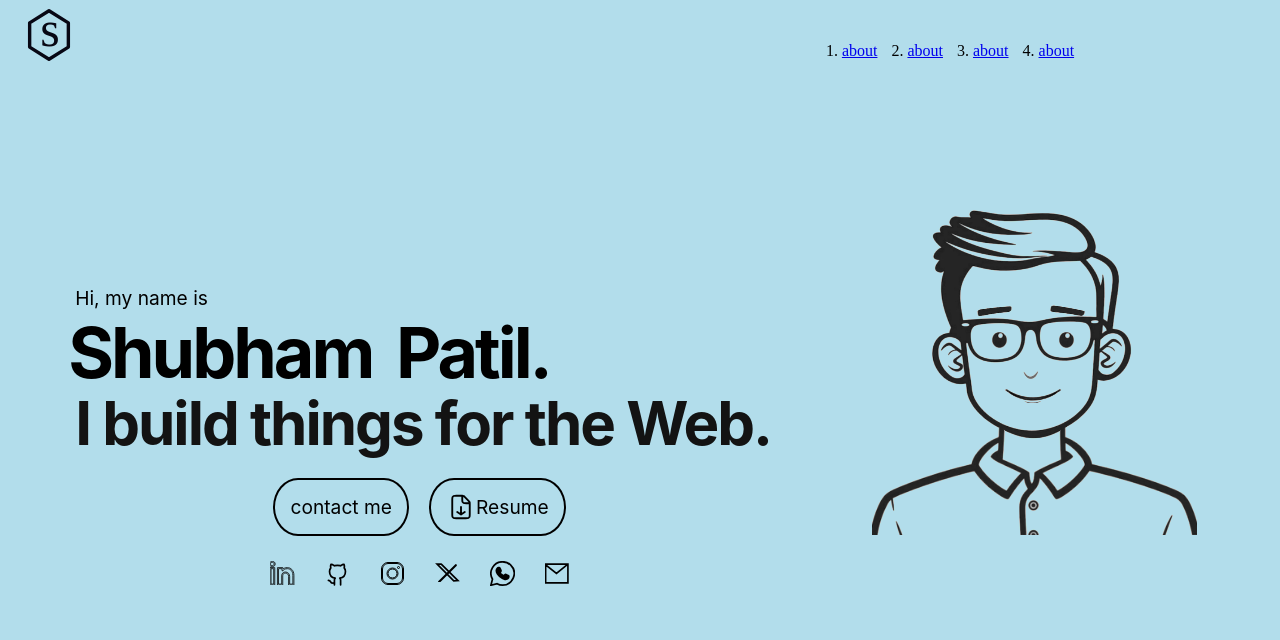
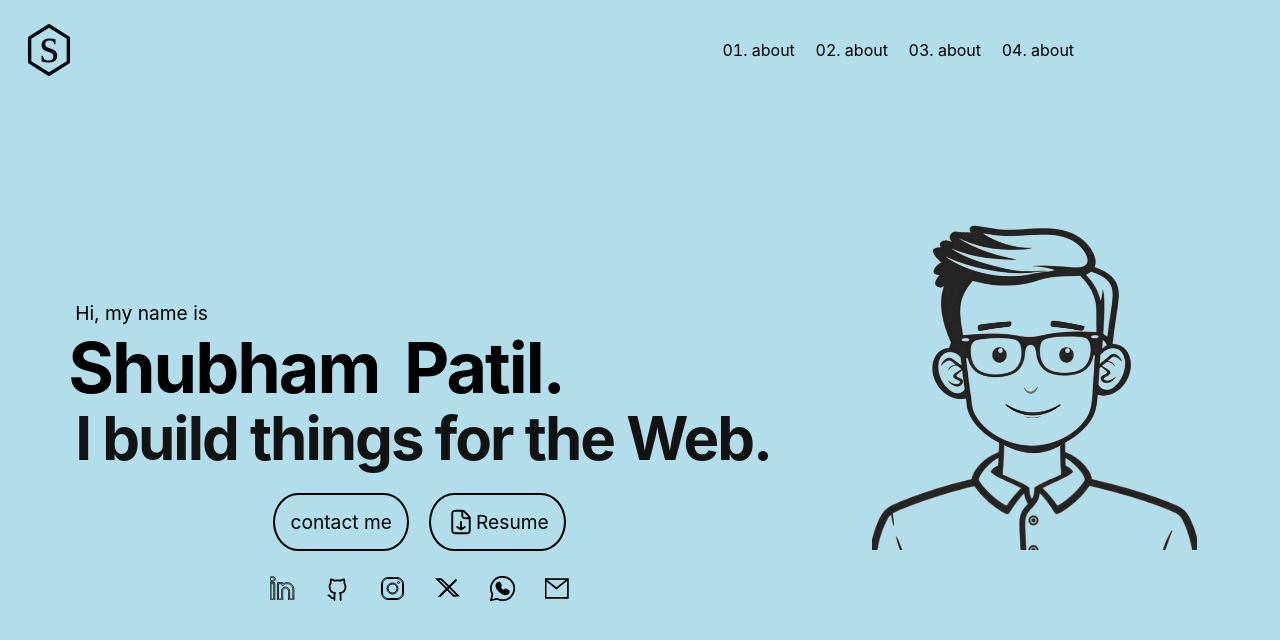
Before and after one commit to DevShubhamPatil/Devshubham, a React (Create React App) app: page / in a window 1280 px wide. Shown: the top 640 px of the page. Built offline with nearby package versions, Linux system fonts and the light colour scheme.

Commit message:
worked out little details

```diff
--- a/src/App.js
+++ b/src/App.js
@@ -6,25 +6,19 @@ import Navbar from './components/navbar'
 import { useEffect, useState } from 'react';
 
 function App() {
-  // const [showApp, setShowApp] = useState(false);
-  // useEffect(() => {
-  //     const timer = setTimeout(() => {
-  //         setShowApp(true);
-  //     }, 3500);
 
-  //     return () => clearTimeout(timer);
-  // }, []);
   return (
     <>
-    <LoadingAnimation/>
-    {/* {showApp &&<div className="App"> */}
+      <LoadingAnimation />
+      <div className="App">
         <div className="App">
           <BrowserRouter>
-      <Navbar/>
+            <Navbar />
             <Routes>
-          <Route path='/' element={<Landing/>}></Route>
+              <Route path='/' element={<Landing />}></Route>
             </Routes>
           </BrowserRouter>
+        </div>
       </div>
     </>
   );
--- a/src/components/Landing/index.css
+++ b/src/components/Landing/index.css
@@ -1,7 +1,7 @@
 /* ---------------------------------------------------------- Avatar -------------------------------------------------------------- */
 .container {
     width: 100%;
-    height: calc(100vh - 70px);
+    height: calc(100vh - 100px);
     display: flex;
     background-color: rgb(178, 221, 235);
     /* background-color: rgb(43, 115, 160); */
@@ -26,7 +26,6 @@
     height: 230px;
     mix-blend-mode: darken;
     transition: transform 0.3s ease-out;
-
 }
 
 .eyebroLeft {
@@ -38,7 +37,6 @@
     transform: rotate(8deg);
     mix-blend-mode: darken;
     transition: transform 0.3s ease-out;
-
 }
 
 .eyebroRight {
@@ -50,7 +48,6 @@
     transform: rotate(-8deg);
     mix-blend-mode: darken;
     transition: transform 0.3s ease-out;
-
 }
 
 .eyeLeft {
@@ -60,7 +57,6 @@
     left: 60px;
     top: 122px;
     transition: transform 0.3s ease-out;
-
 }
 
 .eyeRight {
@@ -70,7 +66,6 @@
     top: 122px;
     mix-blend-mode: darken;
     transition: transform 0.3s ease-out;
-
 }
 
 .body {
@@ -104,7 +99,7 @@
     font-weight: 700;
     font-size: 70px;
     line-height: 70px;
-    letter-spacing: -3px;
+    letter-spacing: -2px;
     word-spacing: 10px;
 }
 
--- a/src/components/Landing/index.jsx
+++ b/src/components/Landing/index.jsx
@@ -63,7 +63,6 @@ const Landing = () => {
     })
     return (
         <>
-            {/* <LoadingAnimation /> */}
             <div className="container">
                 <div className="headline">
                     <p className="line1">Hi, my name is</p>
--- a/src/components/LoadingAnimation/index.css
+++ b/src/components/LoadingAnimation/index.css
@@ -9,7 +9,7 @@
     align-items: center;
     justify-content: center;
     animation: vanish 0.2s cubic-bezier(0.77, 0, 0.18, 1) 3.3s forwards;
-    z-index: 1;
+    z-index: 5;
 }
 @keyframes vanish {
     0% {
--- a/src/components/navbar/index.css
+++ b/src/components/navbar/index.css
@@ -2,12 +2,12 @@
     background-color: rgb(178, 221, 235);
     display: flex;
     justify-content: space-between;
-    height: 70px;
+    height: 100px;
     overflow: visible;
     position: sticky;
     top: 0px;
     transition: 0.2s ease-in;
-    z-index: 99;
+    z-index: 3;
 }
 
 .shadow {
@@ -26,7 +26,7 @@
     stroke-width: 7;
     width: 60px;
     height: 60px;
-    transition: transform 0.3s ease-out;
+    transition: transform 0.1s ease-out;
 }
 
 @keyframes rotate360 {
@@ -41,32 +41,36 @@
 
 .Slogo {
     position: absolute;
-    left: 21px;
-    top: 0px;
+    display: flex;
+    box-sizing: border-box;
+    height: 100%;
+    width: 100%;
+    align-items: center;
+    justify-content: center;
     font-size: 50px;
     font-weight: 500;
     color: rgb(7, 7, 20);
+    padding-bottom: 10px;
 }
 
 .navlinks_container {
-    /* border: 2px red solid; */
     margin-right: 1.5vw;
 }
 
 .navlinks {
+    font-family: 'Calibre', 'Inter', 'San Francisco', 'SF Pro Text', -apple-system, system-ui, sans-serif;
     height: 100%;
-    /* background-color: beige; */
     display: flex;
-    /* list-style: none; */
     box-sizing: border-box;
-    padding: 10px 20px;
     margin: 0;
-    gap: 30px;
-    align-items: end;
+    gap: 50px;
+    align-items: center;
+    list-style: decimal-leading-zero;
 }
 
-.nav_link Link {
+a {
     text-decoration: none;
+    color: inherit; /* Optional: Ensures it inherits the text color */
 }
 
 .btn_li {
@@ -86,7 +90,6 @@
     height: 40px;
     box-sizing: border-box;
     border: black 2px solid;
-    /* margin: 20px 10px 5px 10px; */
     padding: 0px 15px 0px 0px;
     border-radius: 10px;
     display: flex;
--- a/src/components/navbar/index.jsx
+++ b/src/components/navbar/index.jsx
@@ -15,7 +15,7 @@ const Navbar = () => {
             requestAnimationFrame(() =>{
             setScrolled(window.scrollY > 10);
             setNavResumeVisible(window.scrollY > window.innerHeight);
-            document.getElementById("logo").style.transform = `rotate(${window.scrollY/2}deg)`
+            document.getElementById("logo").style.transform = `rotate(${window.scrollY/3}deg)`
         });
         };
 
```
Lines whose indentation alone changed are shown as unchanged.
